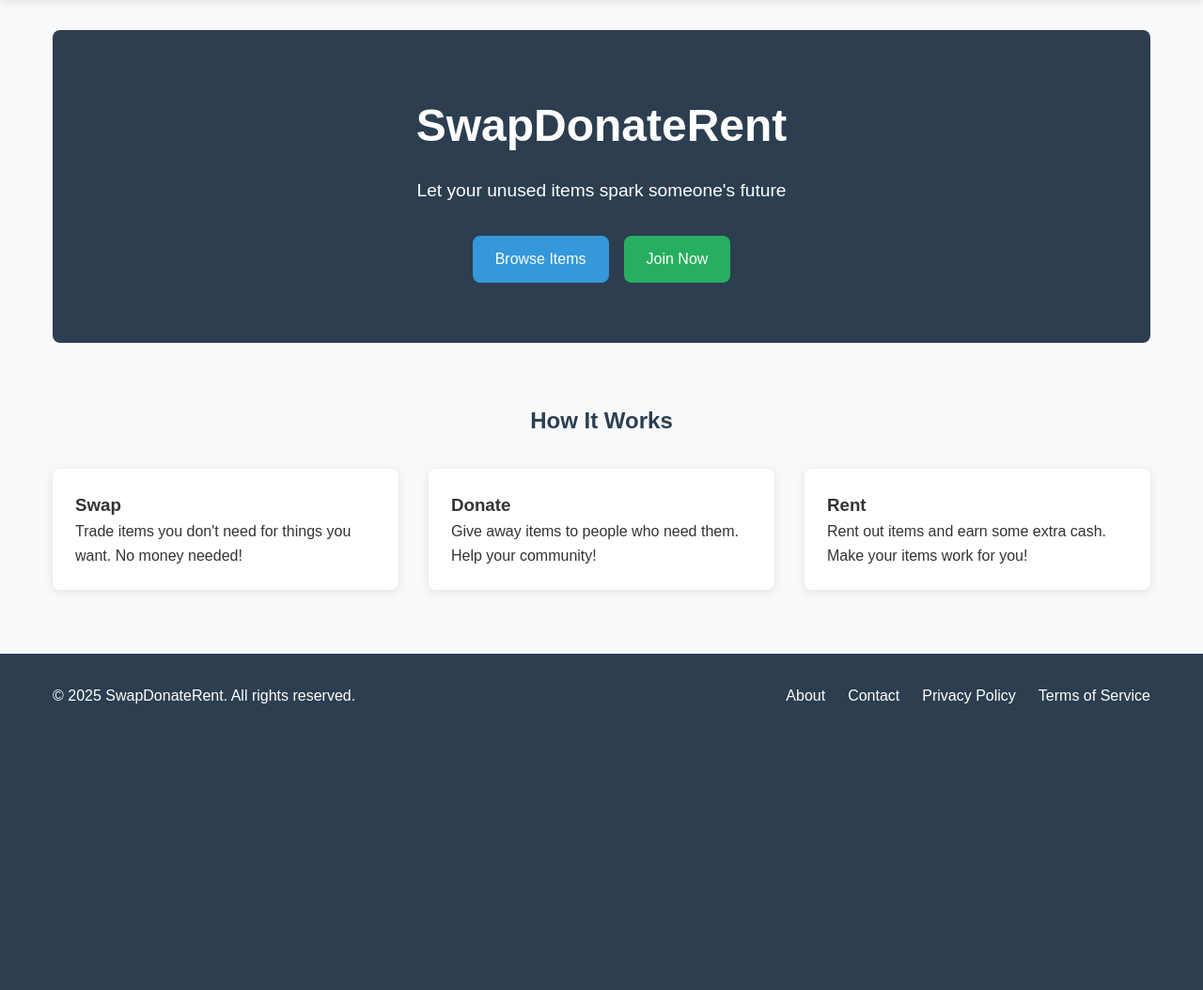
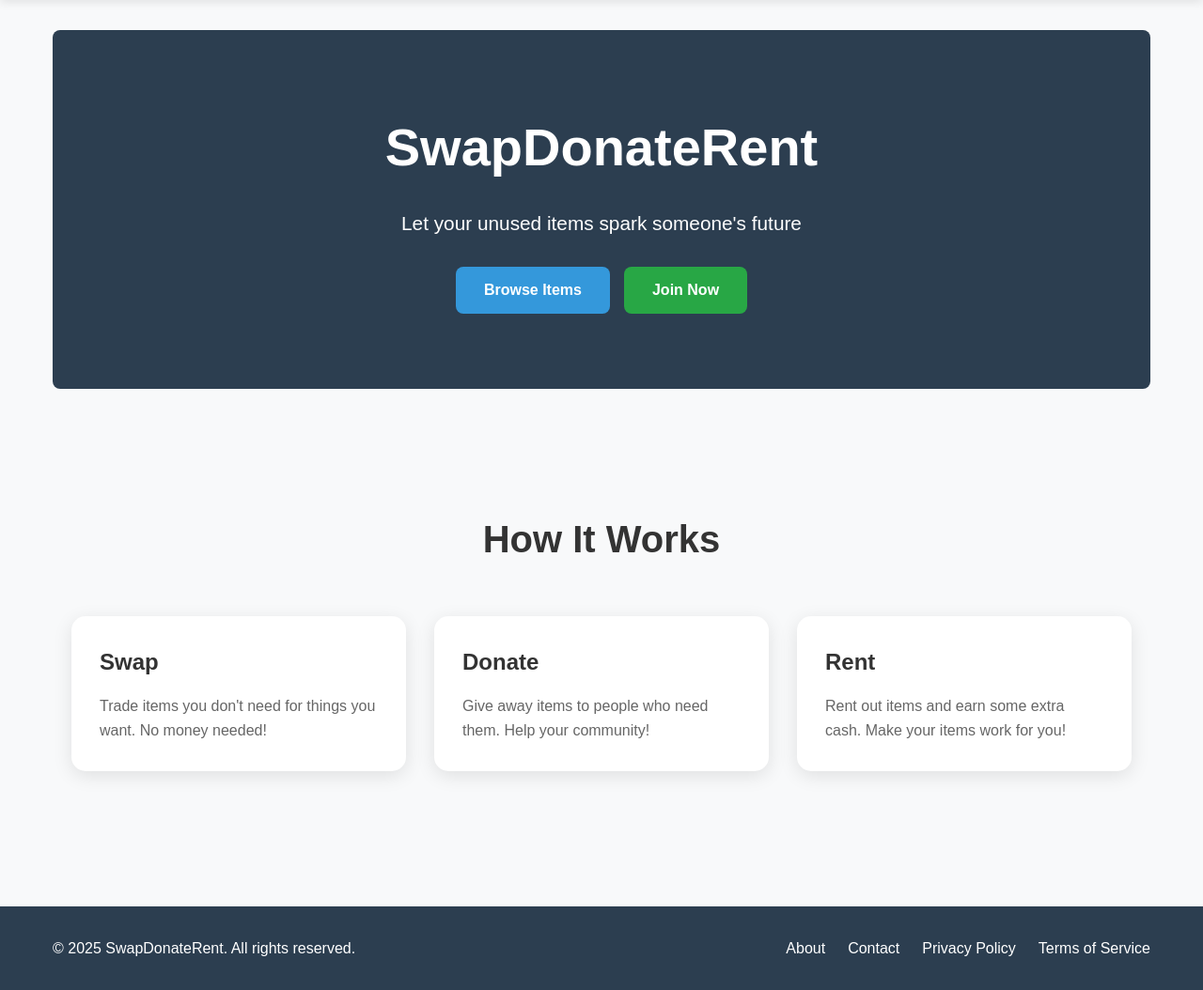
Before and after one commit to rifa-sanjida/SwapFinal, a Django app: template swapdonaterent_project/templates/core/home.html in a window 1280 px wide. Shown: the part 74-1128 px from the top of the page at 94% size. Before the commit the page ends 823 px from the top, so only its background shows below. Run offline with Django 5.2, Linux system fonts and the light colour scheme; the template is opened without the code that fills it, so the values that code supplies are empty.

Commit message:
Update style.css

```diff
--- a/swapdonaterent_project/static/css/style.css
+++ b/swapdonaterent_project/static/css/style.css
@@ -966,3 +966,205 @@
     cursor: pointer;
     font-size: 1rem;
 }
+
+.logout-btn:hover {
+    background-color: var(--light-color);
+}
+
+/* Dropdown form styles */
+.dropdown-content form {
+    margin: 0;
+    padding: 0;
+}
+
+.dropdown-content button {
+    width: 100%;
+    text-align: left;
+}
+
+/* Navigation Profile Picture */
+.nav-profile-pic {
+    width: 32px;
+    height: 32px;
+    border-radius: 50%;
+    object-fit: cover;
+    margin-right: 8px;
+    border: 2px solid #ddd;
+}
+
+.profile-link {
+    display: flex;
+    align-items: center;
+    gap: 8px;
+}
+
+/* Dropdown button style */
+.dropdown-btn {
+    background: none;
+    border: none;
+    color: #333;
+    padding: 8px 16px;
+    text-align: left;
+    width: 100%;
+    cursor: pointer;
+    font-size: 14px;
+    font-family: inherit;
+}
+
+.dropdown-btn:hover {
+    background-color: #f5f5f5;
+}
+
+/* User Welcome Section on Home Page */
+.user-welcome {
+    display: flex;
+    align-items: center;
+    gap: 20px;
+    margin: 20px auto;
+    padding: 25px;
+    background: linear-gradient(135deg, #667eea 0%, #764ba2 100%);
+    border-radius: 15px;
+    color: white;
+    max-width: 1200px;
+    box-shadow: 0 8px 25px rgba(0,0,0,0.1);
+}
+
+.welcome-profile-pic {
+    width: 80px;
+    height: 80px;
+    border-radius: 50%;
+    object-fit: cover;
+    border: 3px solid white;
+    box-shadow: 0 4px 12px rgba(0,0,0,0.2);
+}
+
+.welcome-text h2 {
+    margin: 0;
+    font-size: 1.8em;
+    font-weight: 600;
+}
+
+.welcome-text p {
+    margin: 8px 0 0 0;
+    opacity: 0.95;
+    font-size: 1.1em;
+}
+
+/* Hero Section Updates */
+.hero-section {
+    text-align: center;
+    padding: 80px 20px;
+
+    background-size: cover;
+    background-position: center;
+    color: white;
+    margin-top: 0;
+}
+
+.hero-section h1 {
+    font-size: 3.5em;
+    margin-bottom: 20px;
+}
+
+.hero-section p {
+    font-size: 1.3em;
+    margin-bottom: 30px;
+    max-width: 600px;
+    margin-left: auto;
+    margin-right: auto;
+}
+
+.hero-buttons {
+    display: flex;
+    gap: 15px;
+    justify-content: center;
+    flex-wrap: wrap;
+}
+
+.btn {
+    padding: 12px 30px;
+    border: none;
+    border-radius: 8px;
+    text-decoration: none;
+    font-weight: 600;
+    transition: all 0.3s ease;
+    display: inline-block;
+    text-align: center;
+}
+
+.btn-success {
+    background: #28a745;
+    color: white;
+}
+
+.btn-success:hover {
+    background: #218838;
+    transform: translateY(-2px);
+}
+
+/* Features Section */
+.features-section {
+    padding: 80px 20px;
+    max-width: 1200px;
+    margin: 0 auto;
+}
+
+.features-section h2 {
+    text-align: center;
+    font-size: 2.5em;
+    margin-bottom: 50px;
+    color: #333;
+}
+
+.grid {
+    display: grid;
+    grid-template-columns: repeat(auto-fit, minmax(300px, 1fr));
+    gap: 30px;
+}
+
+.card {
+    background: white;
+    border-radius: 15px;
+    box-shadow: 0 5px 20px rgba(0,0,0,0.1);
+    transition: transform 0.3s ease, box-shadow 0.3s ease;
+    overflow: hidden;
+}
+
+.card:hover {
+    transform: translateY(-5px);
+    box-shadow: 0 10px 30px rgba(0,0,0,0.15);
+}
+
+.card-body {
+    padding: 30px;
+}
+
+.card h3 {
+    color: #333;
+    font-size: 1.5em;
+    margin-bottom: 15px;
+}
+
+.card p {
+    color: #666;
+    line-height: 1.6;
+}
+
+/* Responsive Design */
+@media (max-width: 768px) {
+    .user-welcome {
+        flex-direction: column;
+        text-align: center;
+        gap: 15px;
+        margin: 15px;
+        padding: 20px;
+    }
+
+    .welcome-profile-pic {
+        width: 70px;
+        height: 70px;
+    }
+
+    .welcome-text h2 {
+        font-size: 1.5em;
+    }
```
